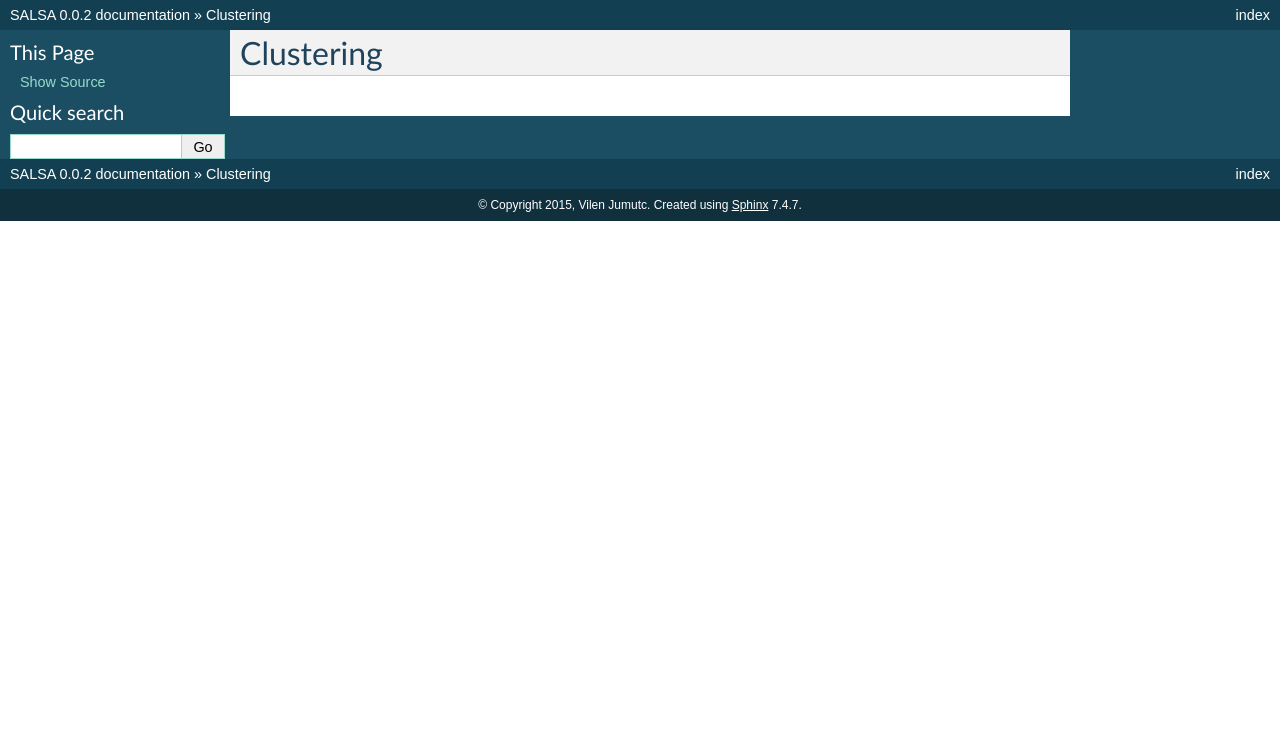
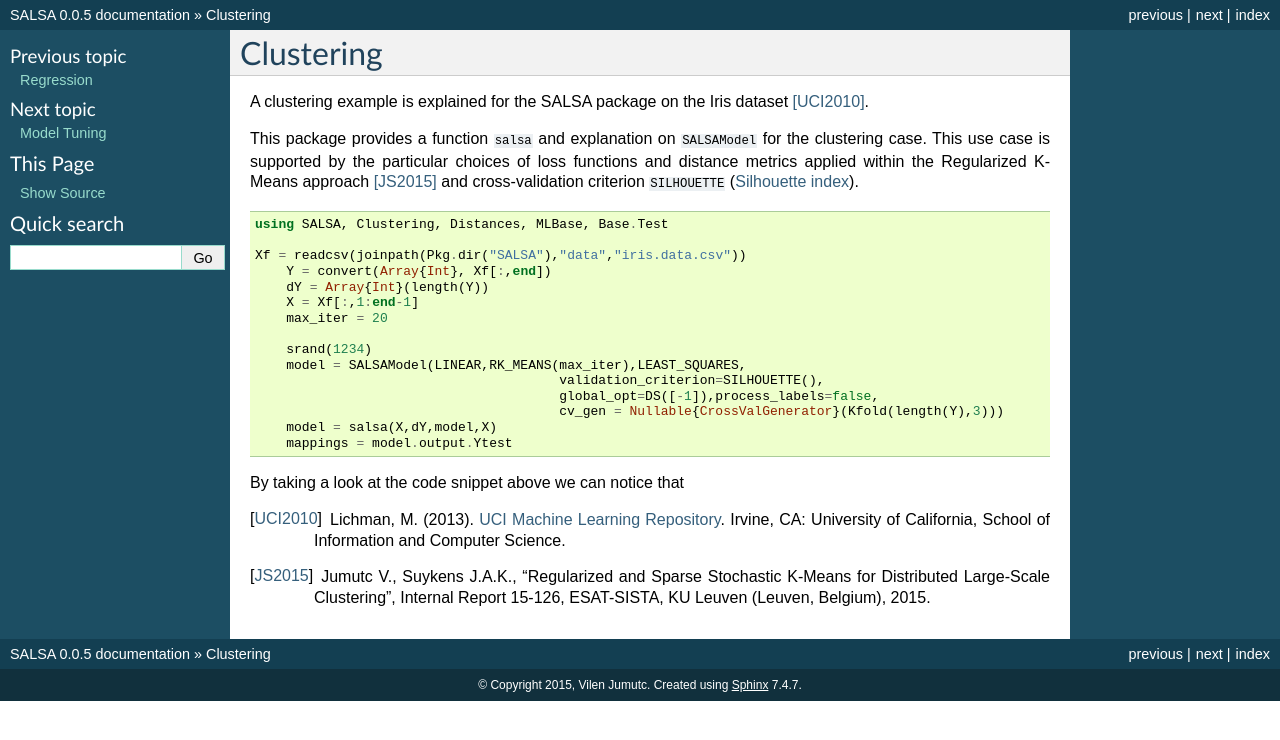
Before and after one commit to jumutc/SALSA.jl, a Sphinx documentation site: the page built from docs/source/clustering.rst, in a window 1280 px wide. Shown: the top 740 px of the page. Built offline with Sphinx 7.4.7, drawn with Linux system fonts in a browser that asks for light colours; formulas are drawn with MathJax 3.

Commit message:
small adjustments

```diff
--- a/docs/source/clustering.rst
+++ b/docs/source/clustering.rst
@@ -1,2 +1,29 @@
 Clustering
 ================
+
+A clustering example is explained for the SALSA package on the Iris dataset [UCI2010]_.
+
+This package provides a function ``salsa`` and explanation on ``SALSAModel`` for the clustering case. This use case is supported by the particular choices of loss functions and distance metrics applied within the Regularized K-Means approach [JS2015]_ and cross-validation criterion ``SILHOUETTE`` (`Silhouette index <https://en.wikipedia.org/wiki/Silhouette_(clustering)>`_).
+
+.. code-block:: julia
+
+    using SALSA, Clustering, Distances, MLBase, Base.Test
+
+    Xf = readcsv(joinpath(Pkg.dir("SALSA"),"data","iris.data.csv"))
+	Y = convert(Array{Int}, Xf[:,end])
+	dY = Array{Int}(length(Y))
+	X = Xf[:,1:end-1]
+	max_iter = 20
+
+	srand(1234)
+	model = SALSAModel(LINEAR,RK_MEANS(max_iter),LEAST_SQUARES,
+					   validation_criterion=SILHOUETTE(),
+					   global_opt=DS([-1]),process_labels=false,
+					   cv_gen = Nullable{CrossValGenerator}(Kfold(length(Y),3)))
+	model = salsa(X,dY,model,X)
+	mappings = model.output.Ytest
+
+By taking a look at the code snippet above we can notice that
+
+.. [UCI2010] Lichman, M. (2013). `UCI Machine Learning Repository <http://archive.ics.uci.edu/ml>`_. Irvine, CA: University of California, School of Information and Computer Science.
+.. [JS2015] Jumutc V., Suykens J.A.K., "Regularized and Sparse Stochastic K-Means for Distributed Large-Scale Clustering", Internal Report 15-126, ESAT-SISTA, KU Leuven (Leuven, Belgium), 2015.
--- a/docs/source/conf.py
+++ b/docs/source/conf.py
@@ -55,9 +55,9 @@ copyright = u'2015, Vilen Jumutc'
 # built documents.
 #
 # The short X.Y version.
-version = '0.1'
+version = '0.0.5'
 # The full version, including alpha/beta/rc tags.
-release = '0.0.2'
+release = '0.0.5'
 
 # The language for content autogenerated by Sphinx. Refer to documentation
 # for a list of supported languages.
--- a/docs/source/index.rst
+++ b/docs/source/index.rst
@@ -90,5 +90,6 @@ Indices and tables
    data_preparation.rst
    classification.rst
    regression.rst
+   clustering.rst
    model_tuning.rst
    nystrom.rst
--- a/docs/source/regression.rst
+++ b/docs/source/regression.rst
@@ -4,7 +4,7 @@ Regression
 A regression example is explained for the SALSA package by the ``sinc(x) = sin(x)./x`` function.
 
 
-This package provides a function ``salsa`` and explanation on ``SALSAModel`` for the regression case. This use case is supported by the Fixed-Size approach [FS2010]_ and :doc:`Nyström approximation <nystrom>` with the specific ``LEAST_SQUARES`` loss function and cross-validation criteria ``MSE`` (mean-squared error).
+This package provides a function ``salsa`` and explanation on ``SALSAModel`` for the regression case. This use case is supported by the Fixed-Size approach [FS2010]_ and :doc:`Nyström approximation <nystrom>` with the specific ``LEAST_SQUARES`` loss function and cross-validation criterion ``MSE`` (mean-squared error).
 
 .. code-block:: julia
 
@@ -17,7 +17,7 @@ This package provides a function ``salsa`` and explanation on ``SALSAModel`` for
     y = sinc(X)
 
     model = SALSAModel(NONLINEAR,SIMPLE_SGD(),LEAST_SQUARES,
-    		validation_criteria=MSE(),process_labels=false)
+    		validation_criterion=MSE(),process_labels=false)
     model = salsa(X,y,model,Xtest)
 
     @test_approx_eq_eps mse(sinc(Xtest), model.output.Ytest) 0.05 0.01
```
Also changed, not shown: docs/source/model_tuning.rst (+7 -3 lines), docs/source/nystrom.rst (+10 -2 lines), 3 other files.
